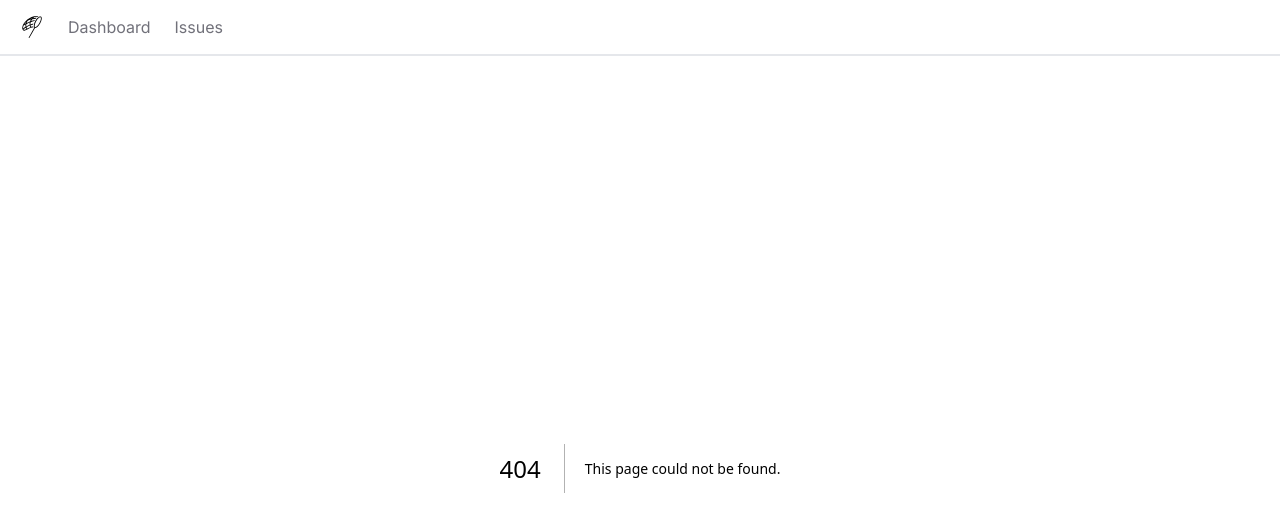
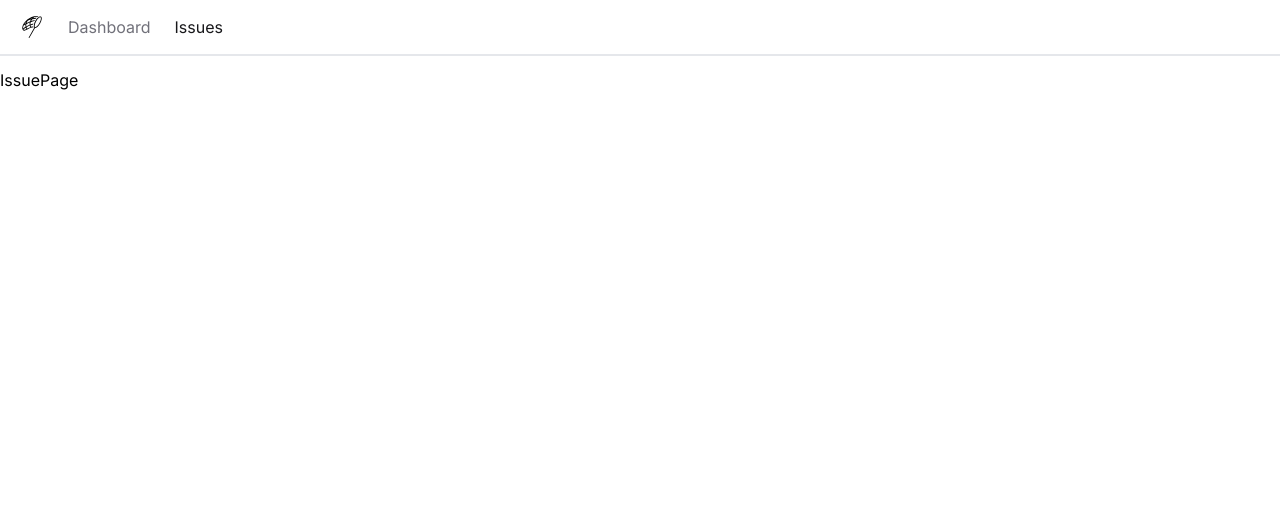
Before and after one commit to weichaist/issue-tracker, a Next.js app: page /issues in a window 1280 px wide. Before the commit this address had no page. Shown: the top 532 px of the page. Built offline with nearby package versions, Linux system fonts and the light colour scheme.

Commit message:
Style active link

```diff
--- a/app/NavBar.tsx
+++ b/app/NavBar.tsx
@@ -1,7 +1,11 @@
+'use client';
 import Link from "next/link";
 import {GiBugNet} from "react-icons/gi";
+import {usePathname} from "next/navigation";
+import classnames from "classnames";
 
 const NavBar = () => {
+    const currentPath = usePathname();
     const links = [
         {name: "Dashboard", href: "/"},
         {name: "Issues", href: "/issues"},
@@ -15,7 +19,13 @@
                 {links.map((link) => (
                     <li key={link.name}>
                         <Link
-                            className="text-zinc-500 hover:text-zinc-800 transition-colors"
+                            className={
+                            classnames({
+                                'text-zinc-900': link.href === currentPath,
+                                'text-zinc-500': link.href !== currentPath,
+                                'hover:text-zinc-800 transition-colors':true,
+                                }
+                            )}
                             href={link.href}>
                             {link.name}
                         </Link>
--- /dev/null
+++ b/app/issues/page.tsx
@@ -0,0 +1,6 @@
+const IssuesPage = () => {
+    return (
+        <>IssuePage</>
+    );
+};
+export default IssuesPage;
--- a/package.json
+++ b/package.json
@@ -10,6 +10,7 @@
   },
   "dependencies": {
     "@radix-ui/react-icons": "^1.3.0",
+    "classnames": "^2.5.1",
     "next": "14.1.0",
     "react": "^18",
     "react-dom": "^18",
```
Also changed, not shown: 1 other file (tests, documents, lock files or other folders).
